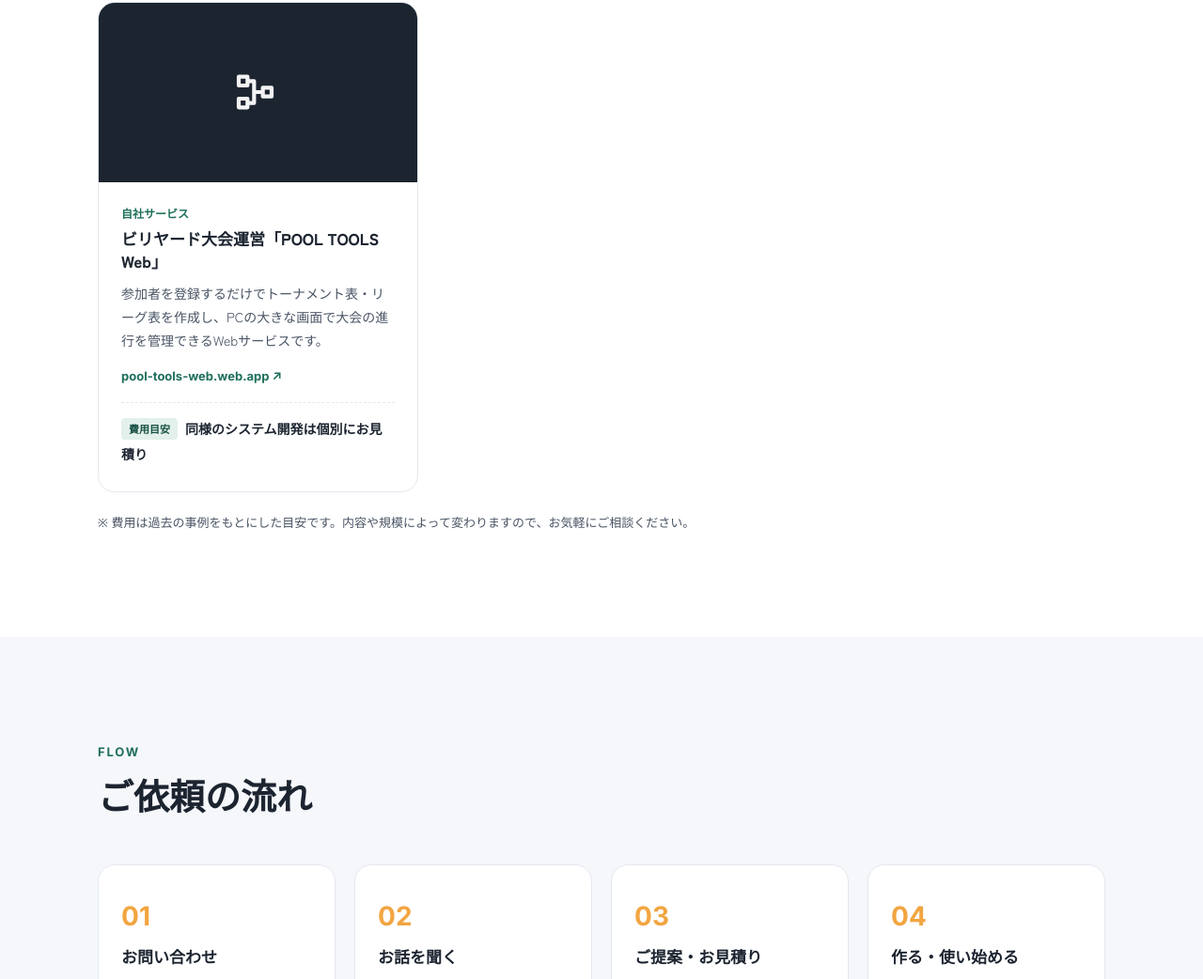
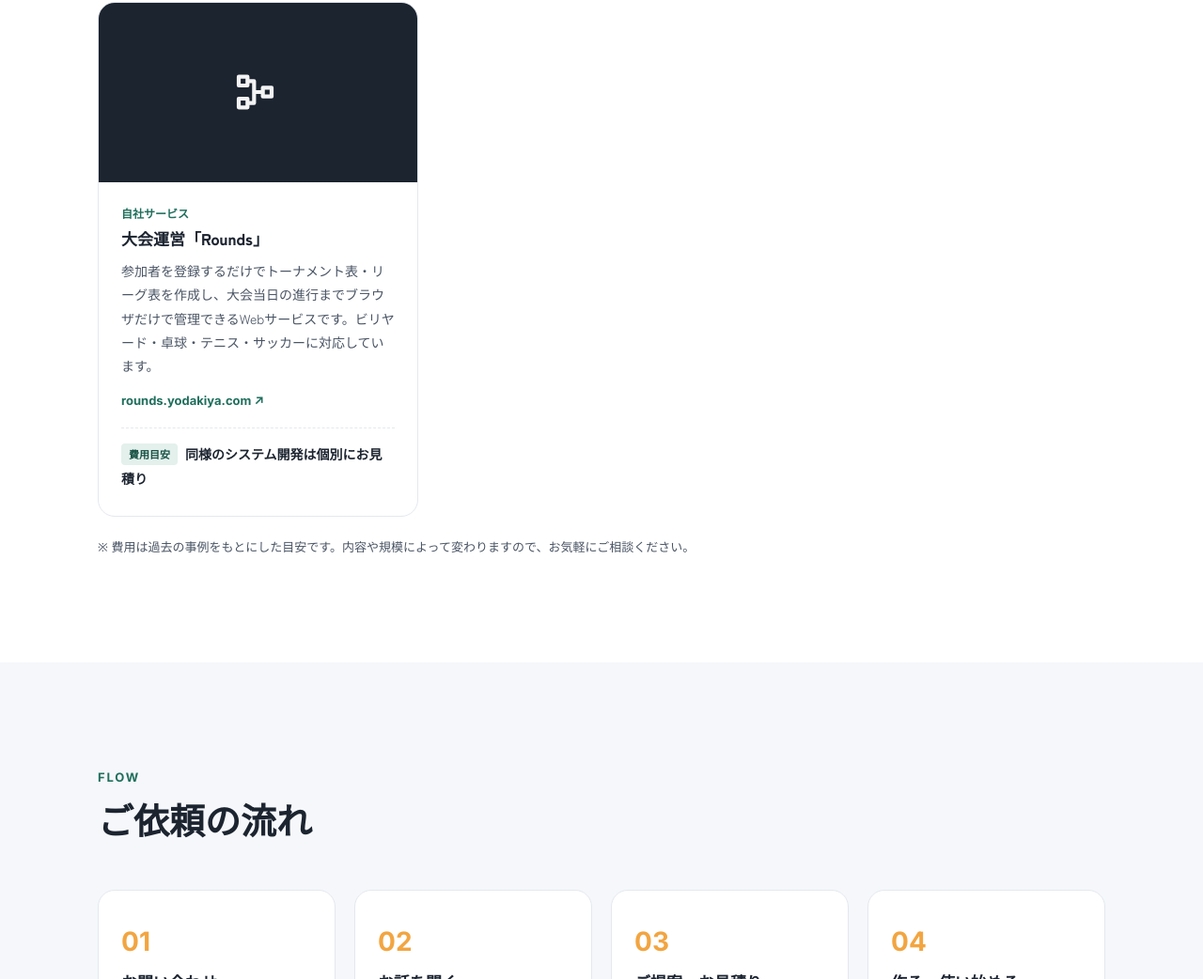
Before and after one commit to Ym0523/ynsysapp-site, a plain HTML site: page public/index.html in a window 1280 px wide. Shown: the part 3884-4926 px from the top of the page at 94% size. Drawn offline with Linux system fonts and the light colour scheme.

Commit message:
実績の自社サービスを「Rounds」に改名し、本番ドメインへ向ける
ビリヤード専用ではなく4競技に対応したので、見出しから「ビリヤード」を
外して説明に競技を並べ、リンクを pool-tools-web.web.app から
rounds.yodakiya.com に差し替えた。

Co-Authored-By: Claude Opus 5 <noreply@anthropic.com>

```diff
--- a/public/index.html
+++ b/public/index.html
@@ -213,9 +213,9 @@
         <div class="log-thumb" style="background:#1c2430"><svg viewBox="0 0 24 24" fill="none" stroke-width="1.8" stroke-linecap="round" stroke-linejoin="round"><path d="M3 5h4v4H3zM3 15h4v4H3zM7 7h3v10H7M10 12h4M14 10h4v4h-4z"/></svg></div>
         <div class="log-body">
           <div class="log-cat">自社サービス</div>
-          <h3>ビリヤード大会運営「POOL TOOLS Web」</h3>
-          <p>参加者を登録するだけでトーナメント表・リーグ表を作成し、PCの大きな画面で大会の進行を管理できるWebサービスです。</p>
-          <a class="log-link" href="https://pool-tools-web.web.app/" target="_blank" rel="noopener">pool-tools-web.web.app</a>
+          <h3>大会運営「Rounds」</h3>
+          <p>参加者を登録するだけでトーナメント表・リーグ表を作成し、大会当日の進行までブラウザだけで管理できるWebサービスです。ビリヤード・卓球・テニス・サッカーに対応しています。</p>
+          <a class="log-link" href="https://rounds.yodakiya.com/" target="_blank" rel="noopener">rounds.yodakiya.com</a>
           <div class="log-price"><span>費用目安</span>同様のシステム開発は個別にお見積り</div>
         </div>
       </article>
```
